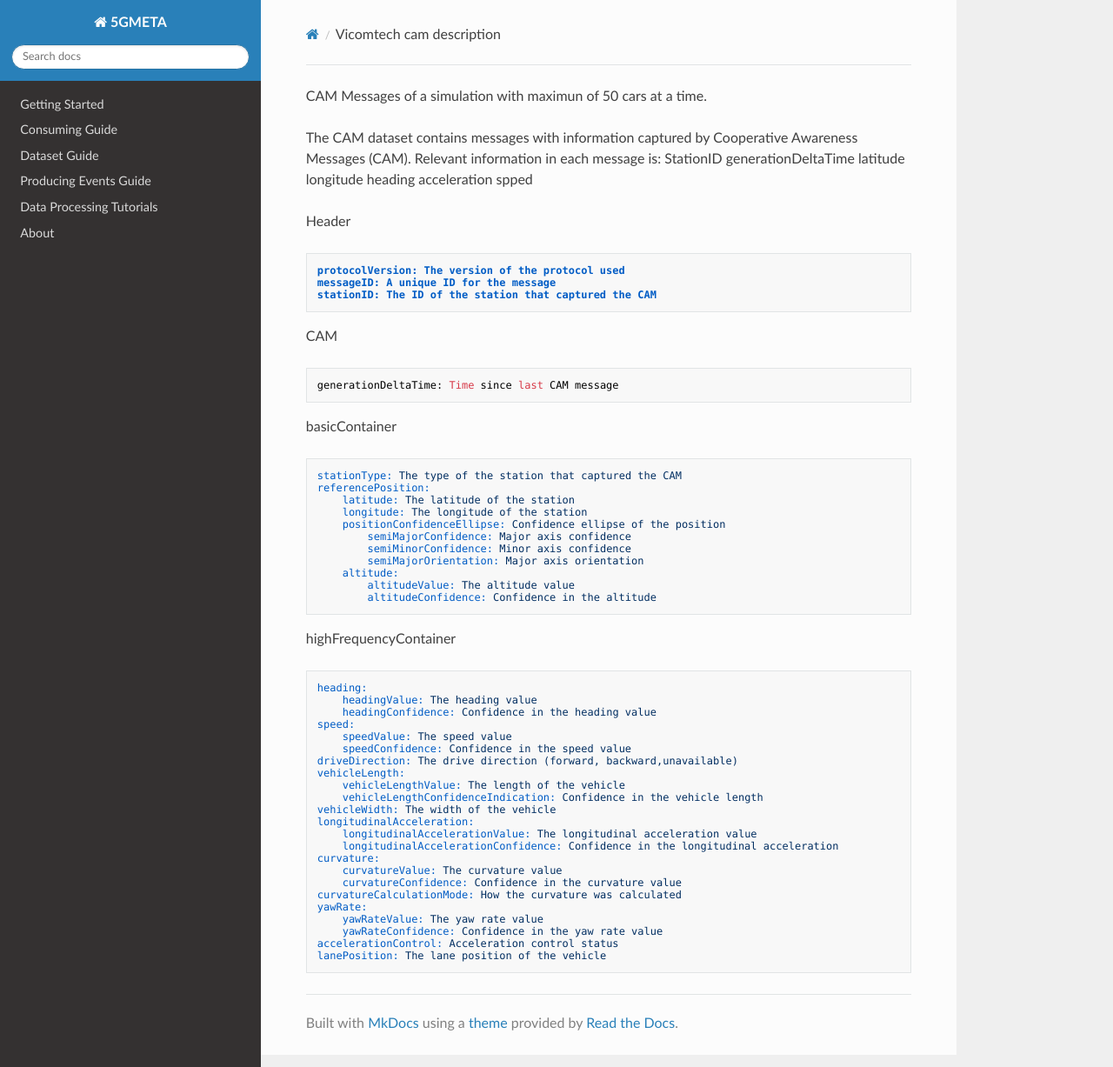
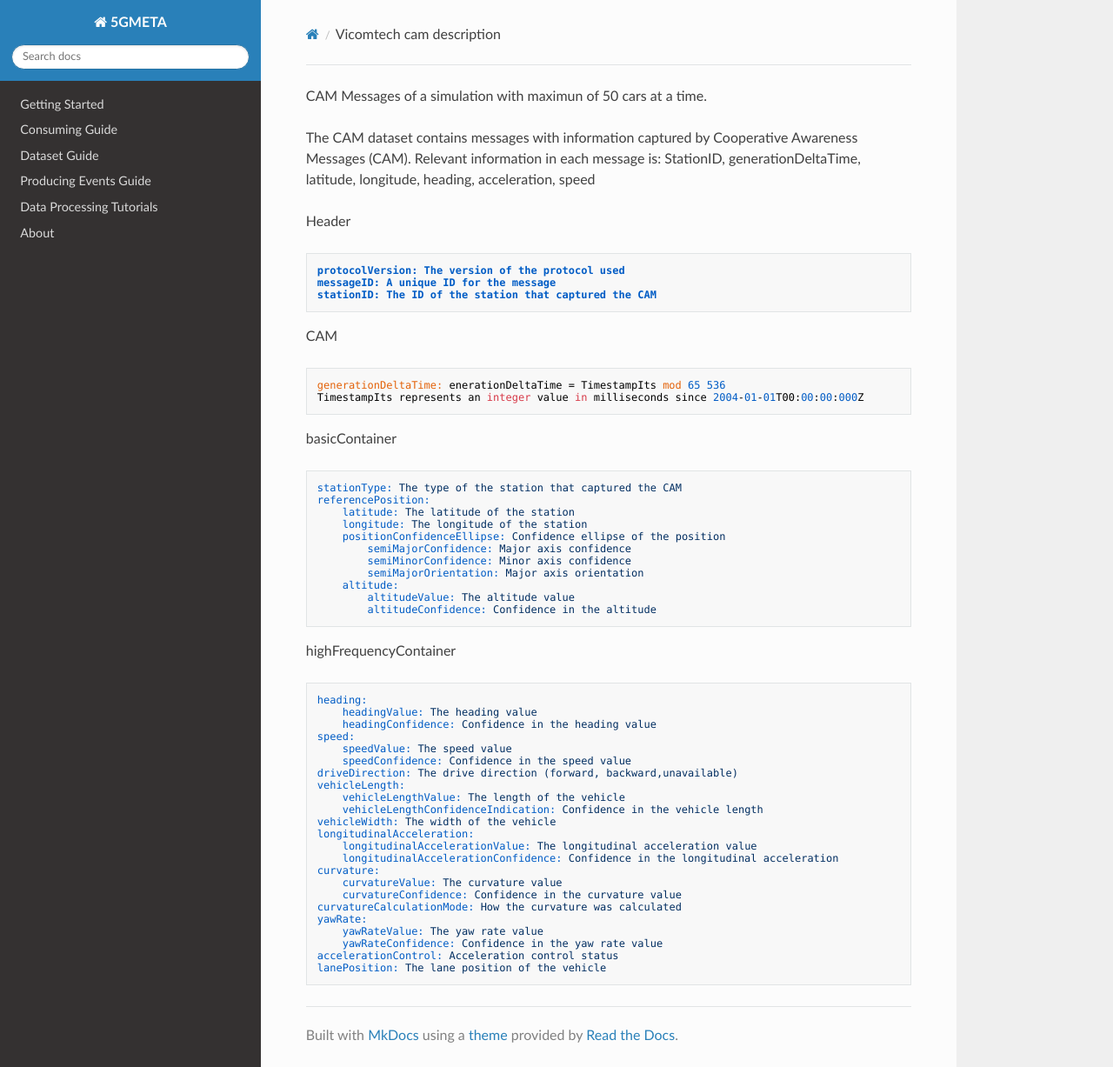
Before and after one commit to jperezcolmenar/5gmeta-dev, an MkDocs documentation site: the page built from docs/datasets-description/vicomtech_cam_description.md, in a window 1280 px wide and 1227 px high. Shown: the whole window at 87% size. Built offline with MkDocs 1.6.1, drawn with Linux system fonts in a browser that asks for light colours; nearby versions of some CDN libraries.

Commit message:
Update vicomtech_cam_description.md

```diff
--- a/docs/datasets-description/vicomtech_cam_description.md
+++ b/docs/datasets-description/vicomtech_cam_description.md
@@ -2,13 +2,13 @@ CAM Messages of a simulation with maximun of 50 cars at a time.
 
 The CAM dataset contains messages with information captured by Cooperative Awareness Messages (CAM).
 Relevant information in each message is:
-StationID
-generationDeltaTime
-latitude
-longitude
-heading
-acceleration
-spped
+StationID,
+generationDeltaTime,
+latitude,
+longitude,
+heading,
+acceleration,
+speed
 
 
 Header
@@ -19,7 +19,8 @@ Header
 
 CAM
 
-    generationDeltaTime: Time since last CAM message
+    generationDeltaTime: enerationDeltaTime = TimestampIts mod 65 536
+    TimestampIts represents an integer value in milliseconds since 2004-01-01T00:00:00:000Z
 
 basicContainer
 
```
